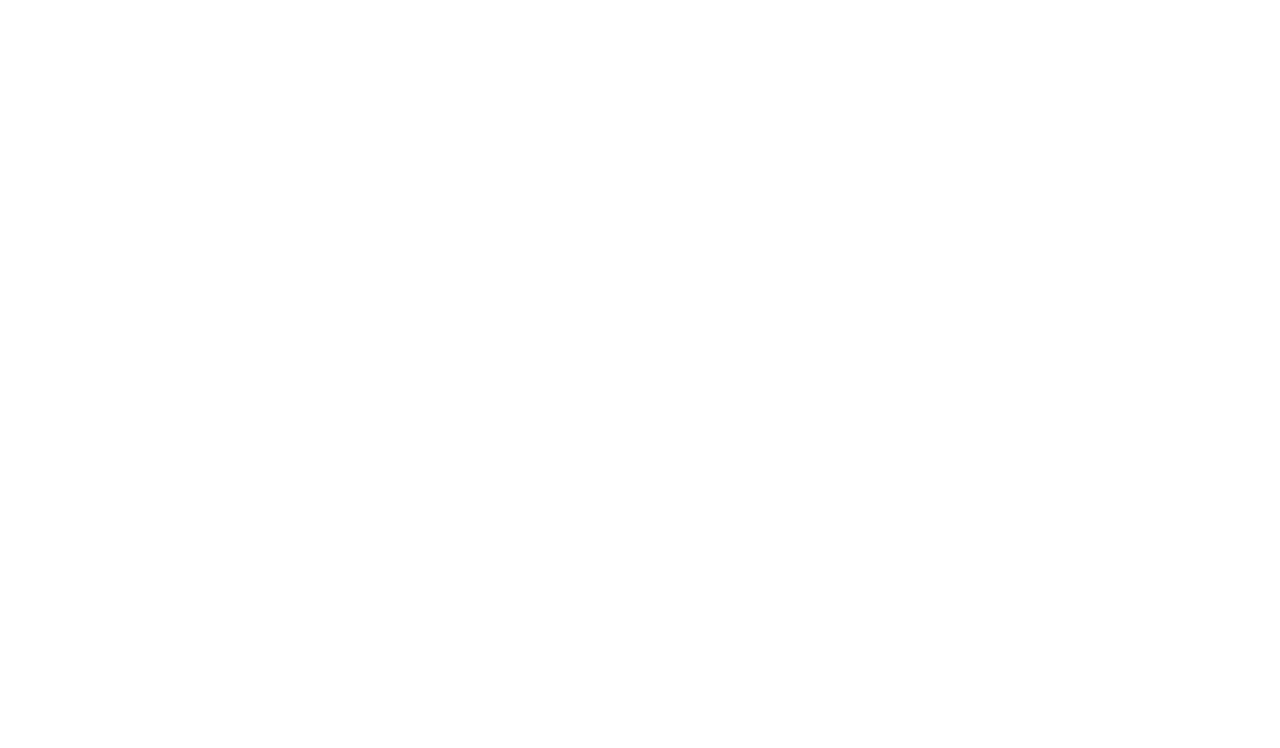
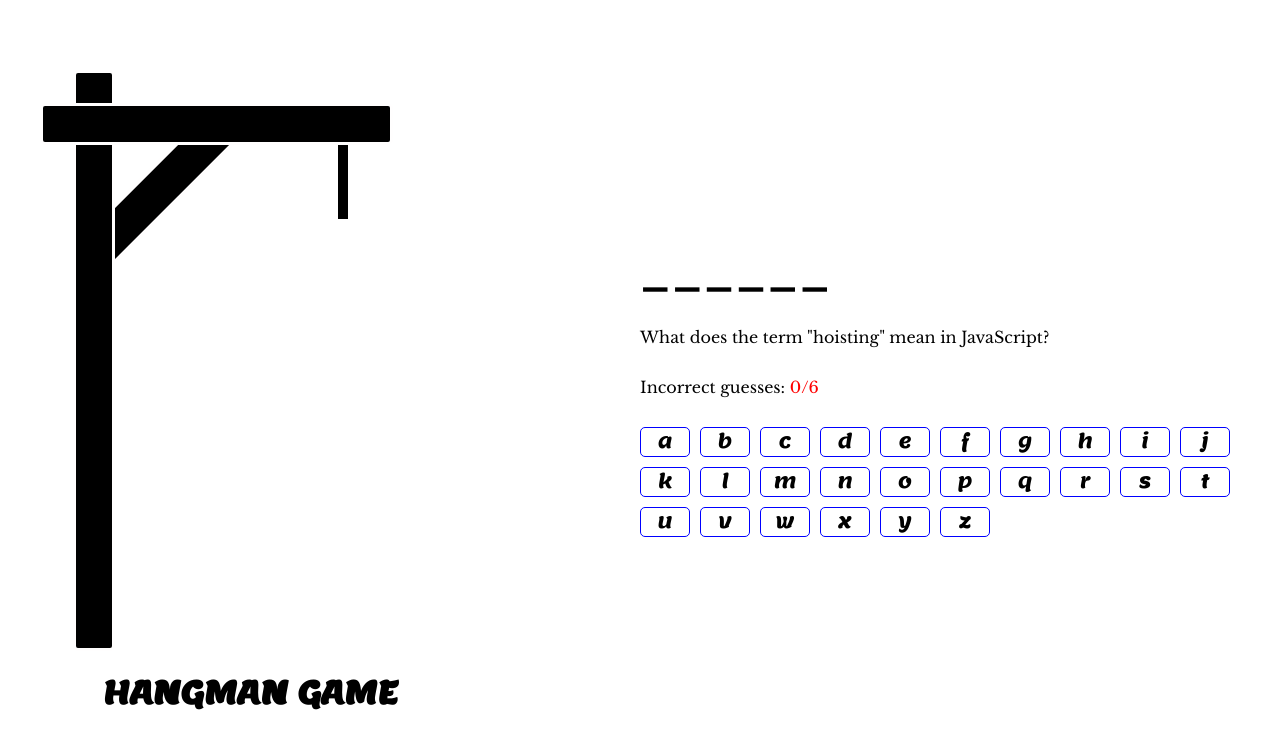
Before and after one commit to mrrobot911/hangman, a website: page index.html in a window 1280 px wide. Drawn offline with nearby package versions, Linux system fonts and the light colour scheme; the site is published under a folder, as on GitHub Pages, so addresses that start at the root find nothing.

Commit message:
fix: html links

```diff
--- a/index.html
+++ b/index.html
@@ -8,9 +8,9 @@
       rel="stylesheet"
     />
     <title>Hangman</title>
-    <link rel="stylesheet" href="/style.css" />
+    <link rel="stylesheet" href="./style.css" />
     <link rel="icon" href="./favicon.ico" type="image/x-icon" />
-    <script type="module" src="/script.js"></script>
+    <script type="module" src="./script.js"></script>
   </head>
   <body></body>
 </html>
```
